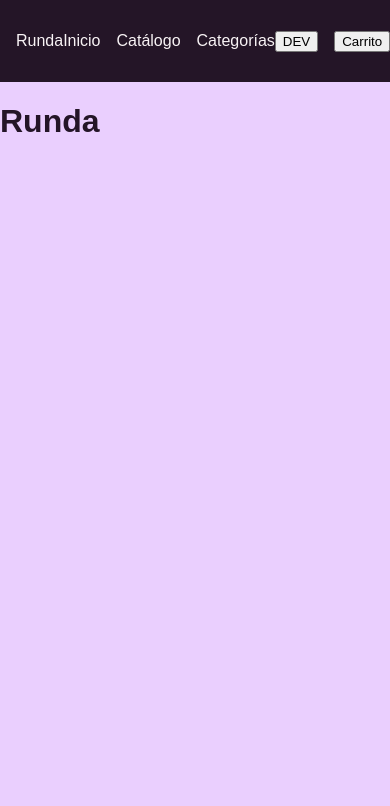
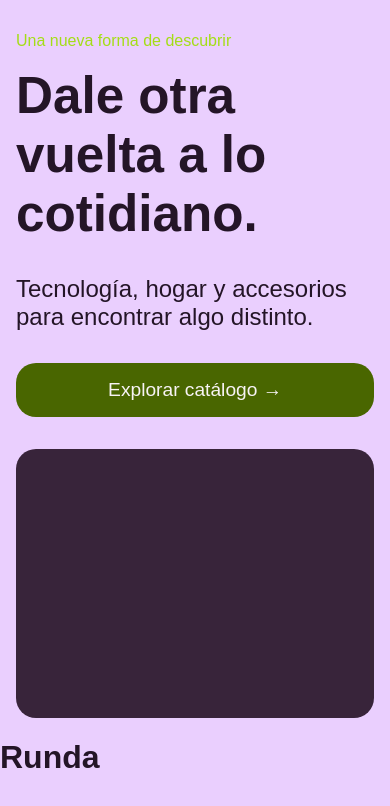
Before and after one commit to jerogdev-jz/runda, a React (Vite) app: page / in a window 390 px wide. Shown: the top 806 px of the page. Built offline with nearby package versions, Linux system fonts and the light colour scheme.

Commit message:
feat: construccion seccion hero con responsividad
- estructura semantica de hero
- responsividad para tablet y movil

```diff
--- a/src/App.jsx
+++ b/src/App.jsx
@@ -1,10 +1,12 @@
 import Header from './components/layout/Header/Header';
+import Hero from './components/home/Hero/Hero';
 
 function App() {
 
   return (
     <>
-      <Header />
+      {/* <Header /> */}
+      <Hero />
       <h1>Runda</h1>
     </>
   )
--- /dev/null
+++ b/src/components/home/Hero/Hero.jsx
@@ -0,0 +1,30 @@
+import './Hero.scss';
+
+function Hero() {
+    return (
+        <section className='Hero'>
+            <div className='contenedor contenedor_hero'>
+                <div className='contenedor_hero_informacion'>
+                    <div className='contenedor_hero_informacion_eyebrow'>
+                        <span className='heroEyebrow'>Una nueva forma de descubrir</span>
+                    </div>
+                    <div className='contenedor_hero_informacion_tituloHero'>
+                        <h1 className='heroTitulo'>Dale otra vuelta a lo cotidiano.</h1>
+                    </div>
+                    <div className='contenedor_hero_informacion_textoHero'>
+                        <p className='heroTexto'>Tecnología, hogar y accesorios para encontrar algo distinto.</p>
+                    </div>
+                    <div className='contenedor_hero_informacion_botonHero'>
+                        <button className='heroBoton' type='button'>Explorar catálogo →</button>
+                    </div>
+                </div>
+                <div className='contenedor_hero_visual'>
+                    <div className='placeholder_visual'>
+
+                    </div>
+                </div>
+            </div>
+        </section>
+)}
+
+export default Hero;
--- /dev/null
+++ b/src/components/home/Hero/Hero.scss
@@ -0,0 +1,119 @@
+@use '../../../styles/variables' as v;
+
+.contenedor_hero {
+    display: grid;
+    grid-template-columns: repeat(auto-fit, minmax(300px, 1fr));
+    gap: 2rem;
+    min-height: 85dvh;
+
+    &_informacion {
+        display: flex;
+        flex-direction: column;
+        justify-content: center;
+        align-items: flex-start;
+
+        &_eyebrow {
+            .heroEyebrow {
+                color: v.$c-enfasis;
+                font-size: 1.5rem;
+            }
+        }
+
+        &_tituloHero {
+            .heroTitulo {
+                color: v.$c-noActivo;
+                font-size: 3.5rem;
+                }
+            }
+
+        &_textoHero {
+            .heroTexto {
+                font-size: 1.5rem;
+                margin-block: 1rem;
+            }
+        }
+
+        &_botonHero {
+            width: 100%;
+            padding-top: 1rem;
+            .heroBoton {
+                background-color: v.$c-identidad;
+                color: v.$c-textoClaro;
+                border: none;
+                border-radius: 20px;
+                padding: 1rem 2rem;
+                font-size: 1.2rem;
+                cursor: pointer;
+            }
+        }
+    }
+
+    &_visual {
+        display: flex;
+        flex-direction: column;
+        justify-content: center;
+        align-items: center;
+
+        .placeholder_visual {
+            background-color: v.$c-tarjetas;
+            height: 400px;
+            width: 100%;
+            border-radius: 20px;
+        }
+    }
+
+    @media (max-width: 768px) {
+        grid-template-columns: 1fr;
+        gap: 1rem;
+        min-height: 0;
+
+        &_informacion {
+            padding-top: 2rem;
+
+            &_tituloHero {
+            .heroTitulo {
+                margin: 1rem 0;
+                }
+            }
+            &_botonHero {
+            padding-top: 1rem;
+            }
+        }
+
+        &_visual {
+            padding-top: 1rem;
+
+            .placeholder_visual {
+                height: auto;
+                aspect-ratio: 4/3;
+            }
+        }
+
+    }
+
+    @media (max-width: 425px) {
+
+        &_informacion {
+
+            &_eyebrow {
+            .heroEyebrow {
+                font-size: 1rem;
+                }
+            }
+
+            &_tituloHero {
+            .heroTitulo {
+                font-size: 3.2rem;
+                }
+            }
+            &_botonHero {
+            width: 100%;
+
+            .heroBoton {
+                width: 100%;
+            }
+        }
+    }
+
+    }
+}
--- a/src/styles/_layout.scss
+++ b/src/styles/_layout.scss
@@ -2,7 +2,7 @@
 
 .contenedor {
     width: 100%;
-    max-width: 1400px;
+    max-width: 1300px;
     margin-inline: auto;
     padding: 0 1rem;
 }
```
